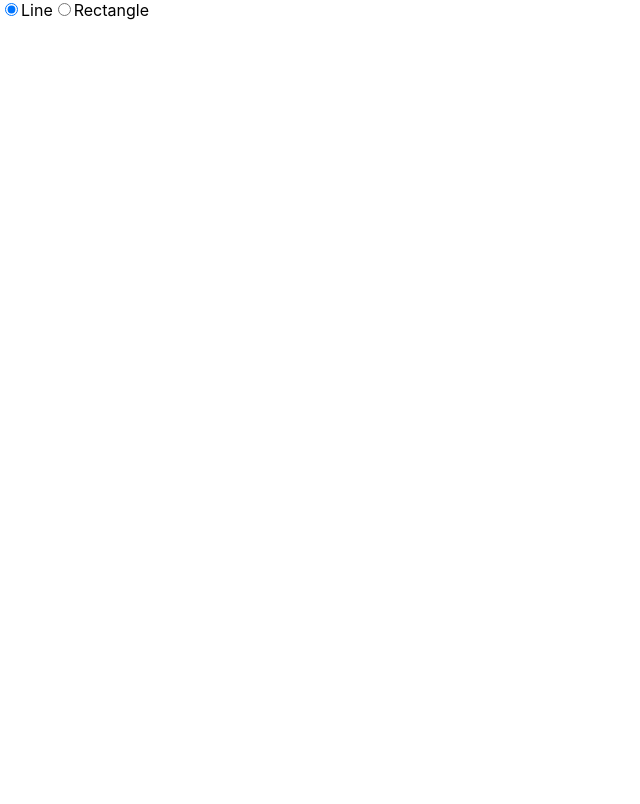
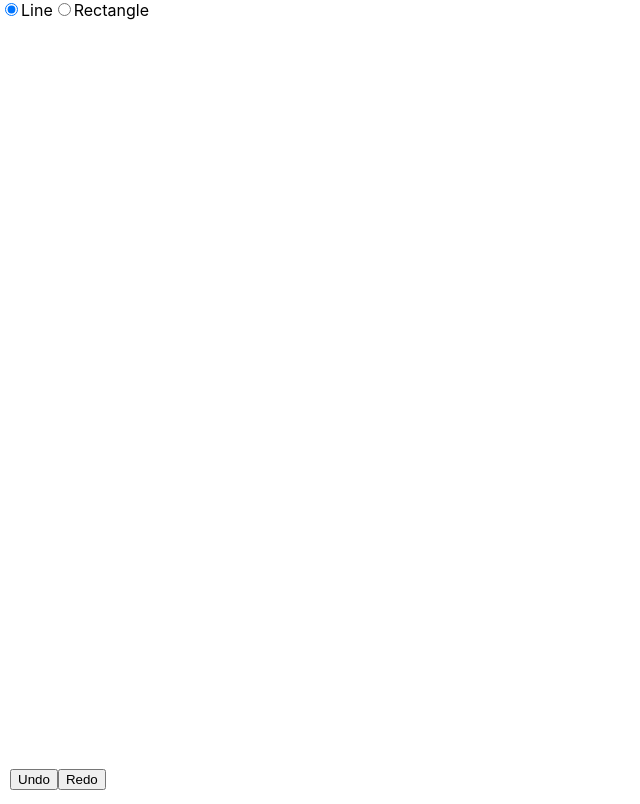
Before and after one commit to alvinnyen/alibaba-assignment-drawing-app-with-undo-redo, a React (Create React App) app: page / in a window 1280 px wide. Shown: the whole page, without its empty margins (0-640 px from the left). Built offline with nearby package versions, Linux system fonts and the light colour scheme.

Commit message:
add undo, redo

```diff
--- a/src/App.js
+++ b/src/App.js
@@ -29,11 +29,15 @@
     }
   };
 
-  return [history[index], setState];
+  const undo = () => index > 0 && setIndex((prevState) => prevState - 1);
+  const redo = () =>
+    index < history.length - 1 && setIndex((prevState) => prevState + 1);
+
+  return [history[index], setState, undo, redo];
 };
 
 function App() {
-  const [elements, setElements] = useHistory([]);
+  const [elements, setElements, undo, redo] = useHistory([]);
   const [drawing, setDrawing] = useState(false);
   const [elementType, setElementType] = useState("line");
 
@@ -103,7 +107,10 @@
         />
         <label htmlFor="rectangle">Rectangle</label>
       </div>
-
+      <div style={{ position: "fixed", bottom: 0, padding: 10 }}>
+        <button onClick={undo}>Undo</button>
+        <button onClick={redo}>Redo</button>
+      </div>
       <canvas
         id="canvas"
         width={window.innerWidth}
```
